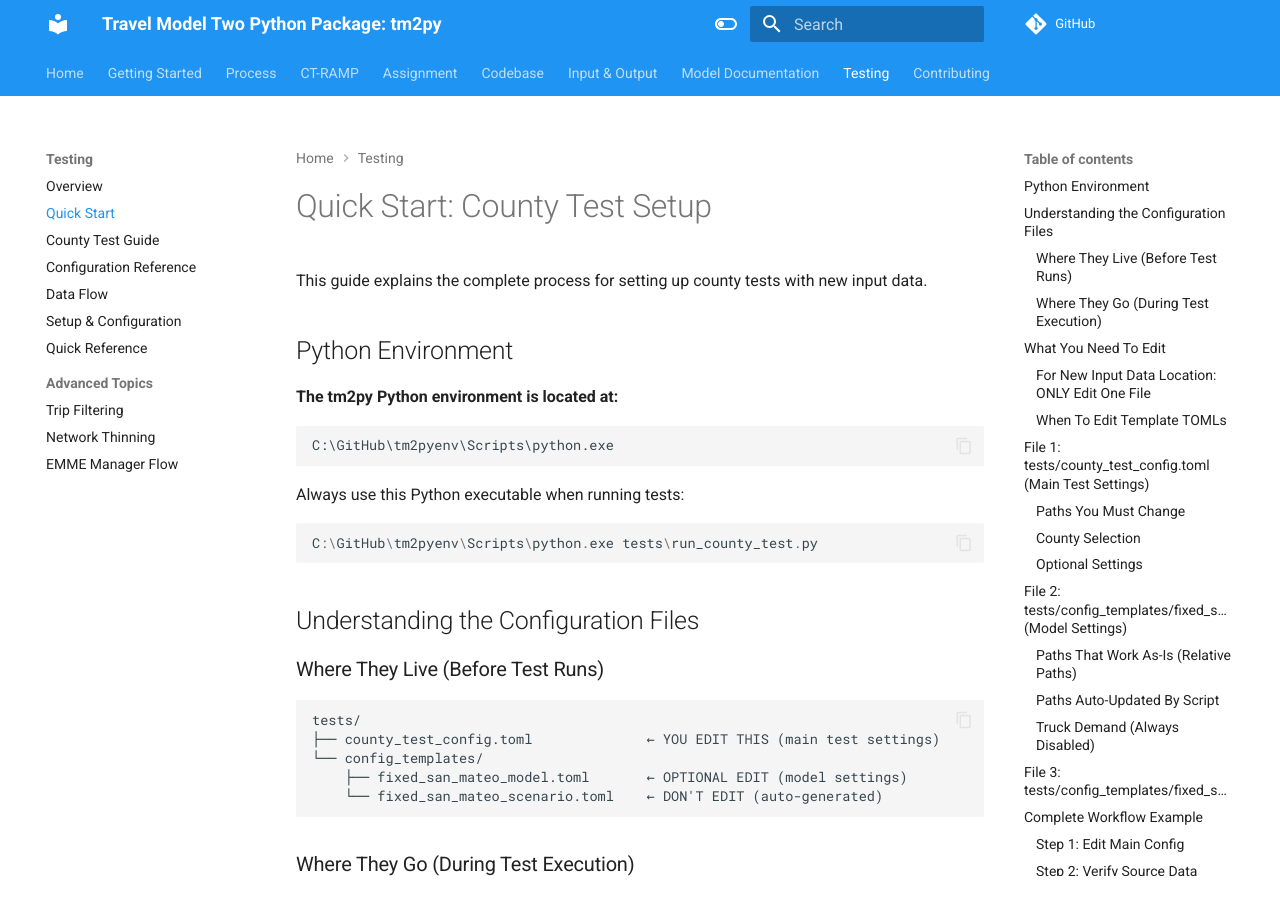
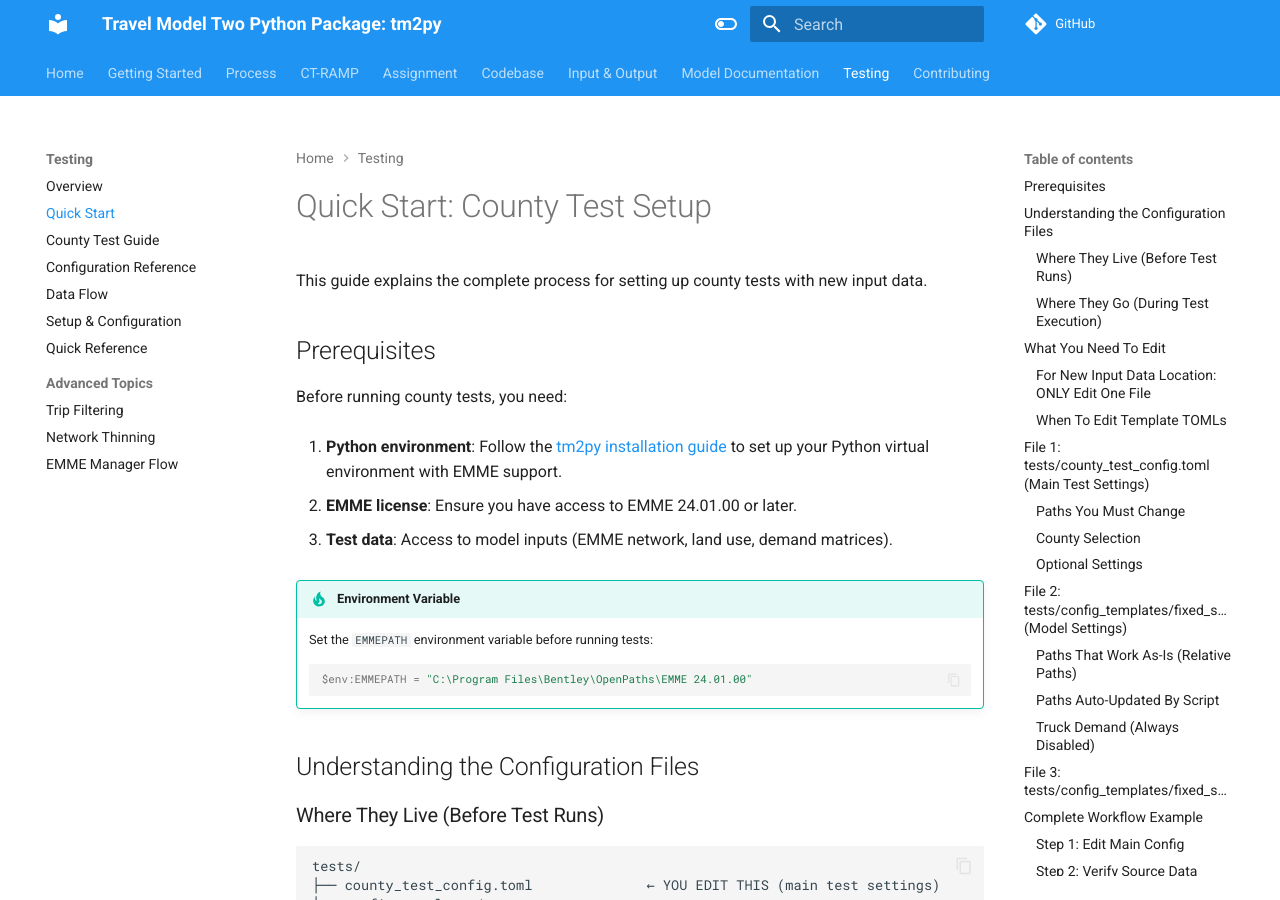
Before and after one commit to BayAreaMetro/tm2py, an MkDocs documentation site: the page built from docs/testing/quick-start.md, in a window 1280 px wide and 900 px high. Built offline with MkDocs 1.6.1 and Material for MkDocs 9.7.7, drawn with Linux system fonts in a browser that asks for light colours; nearby versions of some CDN libraries; comment, search, counter and statistics services are not loaded.

Commit message:
updates to PR and instructions

````diff
--- a/docs/testing/quick-start.md
+++ b/docs/testing/quick-start.md
@@ -2,17 +2,21 @@
 
 This guide explains the complete process for setting up county tests with new input data.
 
-## Python Environment
+## Prerequisites
 
-**The tm2py Python environment is located at:**
-```
-C:\GitHub\tm2pyenv\Scripts\python.exe
-```
+Before running county tests, you need:
 
-Always use this Python executable when running tests:
-```powershell
-C:\GitHub\tm2pyenv\Scripts\python.exe tests\run_county_test.py
-```
+1. **Python environment**: Follow the [tm2py installation guide](../install.md) to set up your Python virtual environment with EMME support.
+
+2. **EMME license**: Ensure you have access to EMME 24.01.00 or later.
+
+3. **Test data**: Access to model inputs (EMME network, land use, demand matrices).
+
+!!! tip "Environment Variable"
+    Set the `EMMEPATH` environment variable before running tests:
+    ```powershell
+    $env:EMMEPATH = "C:\Program Files\Bentley\OpenPaths\EMME 24.01.00"
+    ```
 
 ## Understanding the Configuration Files
 
````
Also changed, not shown: PR_DESCRIPTION.md (+50 -19 lines).
